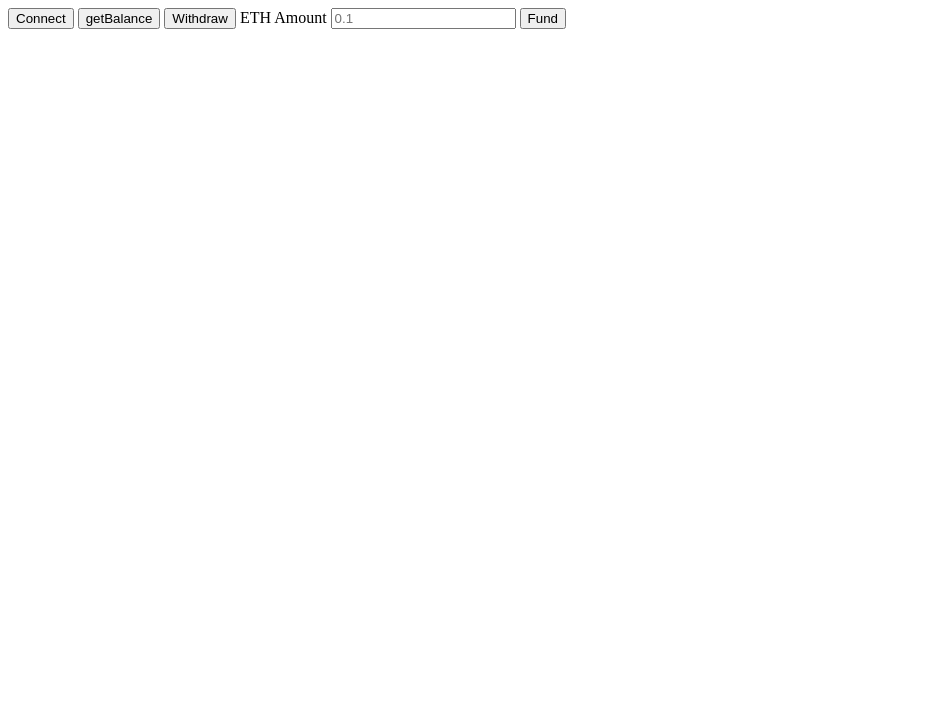
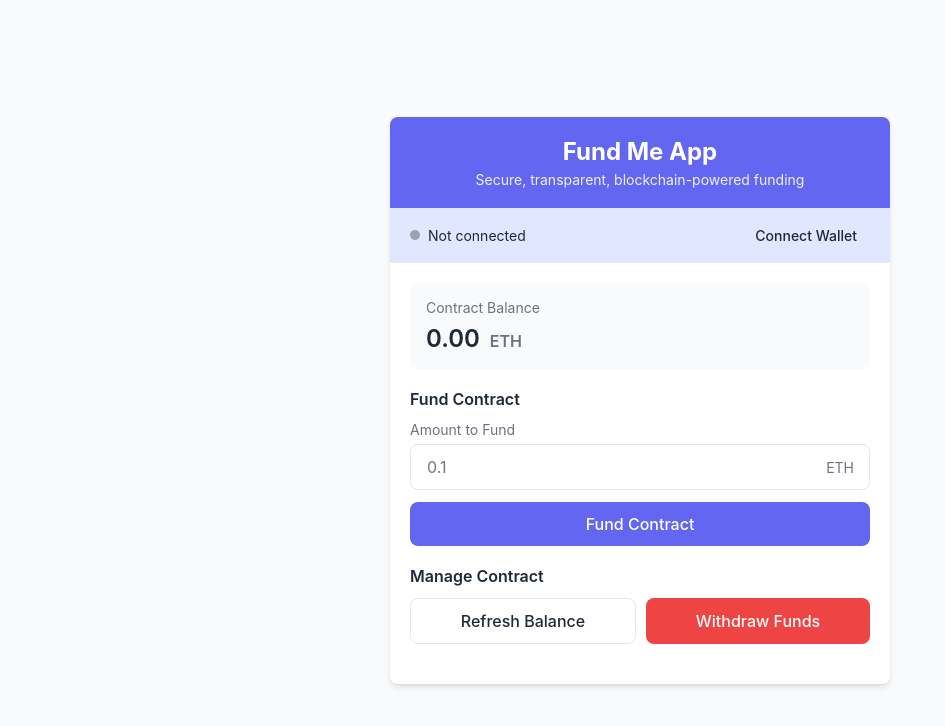
Before and after one commit to Leeh-Santos/money_beggarETH, a plain HTML site: page html-fund-me/index.html in a window 1280 px wide. Shown: the whole page, without its empty margins (0-945 px from the left). Drawn offline with Linux system fonts and the light colour scheme.

Commit message:
front updated

```diff
--- a/html-fund-me/index.html
+++ b/html-fund-me/index.html
@@ -1,19 +1,74 @@
 <!DOCTYPE html>
-<html>
-  <head>
-    <title>Fund Me App</title>
-  </head>
+<html lang="en">
+<head>
+  <meta charset="UTF-8">
+  <meta name="viewport" content="width=device-width, initial-scale=1.0">
+  <title>Fund Me App</title>
+  <link rel="stylesheet" href="style.css">
+</head>
 
-  <body>
-    <button id="connectButton">Connect</button>
-    <button id="balanceButton">getBalance</button>
-    <button id="withdrawButton">Withdraw</button>
-    <!-- <form> -->
-    <label for="ethAmount">ETH Amount</label>
-    <input id="ethAmount" placeholder="0.1" />
-    <button type="button" id="fundButton" > Fund </button>
-    <!-- </form> -->
-  </body>
+<body>
+  <div class="app-container">
+    <header class="app-header">
+      <h1>Fund Me App</h1>
+      <p>Secure, transparent, blockchain-powered funding</p>
+    </header>
+
+    <div class="connection-status">
+      <div class="status-indicator">
+        <div class="status-dot" id="statusDot"></div>
+        <span id="connectionStatus">Not connected</span>
+      </div>
+      <button class="btn btn-outline" id="connectButton" style="padding: 6px 12px; font-size: 14px;">Connect Wallet</button>
+    </div>
+
+    <main class="app-content">
+      <div class="balance-section">
+        <div class="balance-title">Contract Balance</div>
+        <div class="balance-amount">
+          <span id="balanceAmount">0.00</span>
+          <span class="currency">ETH</span>
+        </div>
+      </div>
+
+      <div class="action-section">
+        <h2 class="section-title">Fund Contract</h2>
+        <div class="fund-form">
+          <div class="input-group">
+            <label for="ethAmount">Amount to Fund</label>
+            <div class="eth-input-wrapper">
+              <input id="ethAmount" type="number" placeholder="0.1" min="0" step="0.01">
+            </div>
+          </div>
+          <button type="button" id="fundButton" class="btn btn-primary btn-block">Fund Contract</button>
+        </div>
+        <div class="action-message" id="fundMessage"></div>
+      </div>
+
+      <div class="action-section">
+        <h2 class="section-title">Manage Contract</h2>
+        <div class="buttons-group">
+          <button id="balanceButton" class="btn btn-outline">Refresh Balance</button>
+          <button id="withdrawButton" class="btn btn-danger">Withdraw Funds</button>
+        </div>
+        <div class="action-message" id="actionMessage"></div>
+      </div>
+    </main>
+  </div>
 
   <script src="./index.js" type="module"></script>
+  <script>
+    // Basic UI interaction (just for demo)
+    document.getElementById('connectButton').addEventListener('click', function() {
+      const statusDot = document.getElementById('statusDot');
+      const statusText = document.getElementById('connectionStatus');
+
+      statusDot.classList.add('connected');
+      statusText.innerText = 'Connected to MetaMask';
+      this.innerText = 'Connected';
+
+      // This is just for UI demo - your actual connection logic is in index.js
+    });
+  </script>
+</body>
 </html>
--- a/html-fund-me/index.js
+++ b/html-fund-me/index.js
@@ -71,6 +71,9 @@ async function getBalance() {
     const provider = new ethers.BrowserProvider(window.ethereum)
     try {
       const balance = await provider.getBalance(contractAddress)
+      const div = document.createElement('div');
+      div.innerHTML = `Balance: ${ethers.formatEther(balance)}`
+      balanceButton.appendChild(div)
       console.log(ethers.formatEther(balance))
     } catch (error) {
       console.log(error)
--- /dev/null
+++ b/html-fund-me/style.css
@@ -0,0 +1,242 @@
+:root {
+    --primary: #6366f1;
+    --primary-hover: #4f46e5;
+    --primary-light: #e0e7ff;
+    --success: #10b981;
+    --danger: #ef4444;
+    --text: #1f2937;
+    --text-light: #6b7280;
+    --background: #f9fafb;
+    --card: #ffffff;
+    --border: #e5e7eb;
+    --shadow: 0 4px 6px -1px rgba(0, 0, 0, 0.1), 0 2px 4px -1px rgba(0, 0, 0, 0.06);
+    --radius: 8px;
+  }
+
+  * {
+    margin: 0;
+    padding: 0;
+    box-sizing: border-box;
+    font-family: 'Inter', -apple-system, BlinkMacSystemFont, 'Segoe UI', Roboto, sans-serif;
+  }
+
+  body {
+    background-color: var(--background);
+    color: var(--text);
+    min-height: 100vh;
+    display: flex;
+    justify-content: center;
+    align-items: center;
+    padding: 20px;
+  }
+
+  .app-container {
+    width: 100%;
+    max-width: 500px;
+    background-color: var(--card);
+    border-radius: var(--radius);
+    box-shadow: var(--shadow);
+    overflow: hidden;
+  }
+
+  .app-header {
+    background-color: var(--primary);
+    color: white;
+    padding: 20px;
+    text-align: center;
+  }
+
+  .app-header h1 {
+    font-size: 24px;
+    margin-bottom: 5px;
+  }
+
+  .app-header p {
+    font-size: 14px;
+    opacity: 0.9;
+  }
+
+  .connection-status {
+    display: flex;
+    align-items: center;
+    justify-content: space-between;
+    padding: 12px 20px;
+    background-color: var(--primary-light);
+    font-size: 14px;
+  }
+
+  .status-indicator {
+    display: flex;
+    align-items: center;
+  }
+
+  .status-dot {
+    width: 10px;
+    height: 10px;
+    border-radius: 50%;
+    background-color: #9ca3af;
+    margin-right: 8px;
+  }
+
+  .status-dot.connected {
+    background-color: var(--success);
+  }
+
+  .app-content {
+    padding: 20px;
+  }
+
+  .balance-section {
+    background-color: var(--background);
+    border-radius: var(--radius);
+    padding: 16px;
+    margin-bottom: 20px;
+  }
+
+  .balance-title {
+    font-size: 14px;
+    color: var(--text-light);
+    margin-bottom: 8px;
+  }
+
+  .balance-amount {
+    font-size: 24px;
+    font-weight: 600;
+  }
+
+  .balance-amount .currency {
+    font-size: 16px;
+    color: var(--text-light);
+    margin-left: 4px;
+  }
+
+  .action-section {
+    margin-bottom: 20px;
+  }
+
+  .section-title {
+    font-size: 16px;
+    font-weight: 600;
+    margin-bottom: 12px;
+  }
+
+  .fund-form {
+    display: flex;
+    flex-direction: column;
+    gap: 12px;
+  }
+
+  .input-group {
+    display: flex;
+    flex-direction: column;
+  }
+
+  .input-group label {
+    font-size: 14px;
+    margin-bottom: 6px;
+    color: var(--text-light);
+  }
+
+  .eth-input-wrapper {
+    position: relative;
+  }
+
+  .eth-input-wrapper input {
+    width: 100%;
+    padding: 12px 16px;
+    border: 1px solid var(--border);
+    border-radius: var(--radius);
+    font-size: 16px;
+    transition: border-color 0.2s;
+  }
+
+  .eth-input-wrapper input:focus {
+    outline: none;
+    border-color: var(--primary);
+  }
+
+  .eth-input-wrapper::after {
+    content: "ETH";
+    position: absolute;
+    right: 16px;
+    top: 50%;
+    transform: translateY(-50%);
+    color: var(--text-light);
+    font-size: 14px;
+  }
+
+  .btn {
+    padding: 12px 20px;
+    border: none;
+    border-radius: var(--radius);
+    font-size: 16px;
+    font-weight: 500;
+    cursor: pointer;
+    transition: all 0.2s;
+    display: inline-flex;
+    justify-content: center;
+    align-items: center;
+  }
+
+  .btn-primary {
+    background-color: var(--primary);
+    color: white;
+  }
+
+  .btn-primary:hover {
+    background-color: var(--primary-hover);
+  }
+
+  .btn-outline {
+    background-color: transparent;
+    border: 1px solid var(--border);
+    color: var(--text);
+  }
+
+  .btn-outline:hover {
+    background-color: var(--background);
+  }
+
+  .btn-danger {
+    background-color: var(--danger);
+    color: white;
+  }
+
+  .btn-block {
+    width: 100%;
+  }
+
+  .buttons-group {
+    display: flex;
+    gap: 10px;
+  }
+
+  .buttons-group .btn {
+    flex: 1;
+  }
+
+  .action-message {
+    margin-top: 16px;
+    padding: 12px;
+    border-radius: var(--radius);
+    font-size: 14px;
+    display: none;
+  }
+
+  .action-message.success {
+    background-color: rgba(16, 185, 129, 0.1);
+    color: var(--success);
+    display: block;
+  }
+
+  .action-message.error {
+    background-color: rgba(239, 68, 68, 0.1);
+    color: var(--danger);
+    display: block;
+  }
+
+  @media (max-width: 480px) {
+    .buttons-group {
+      flex-direction: column;
+    }
+  }
```
